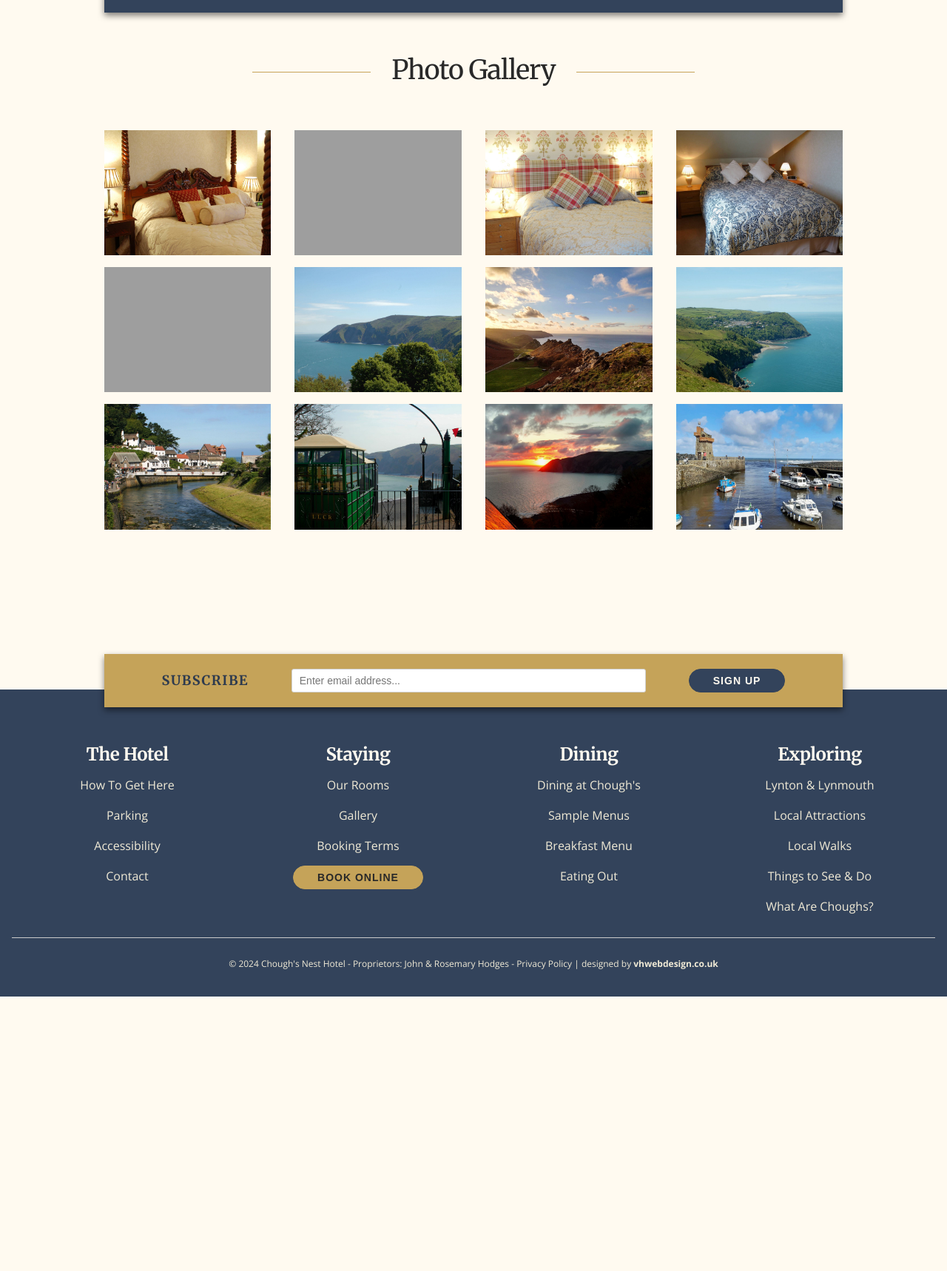
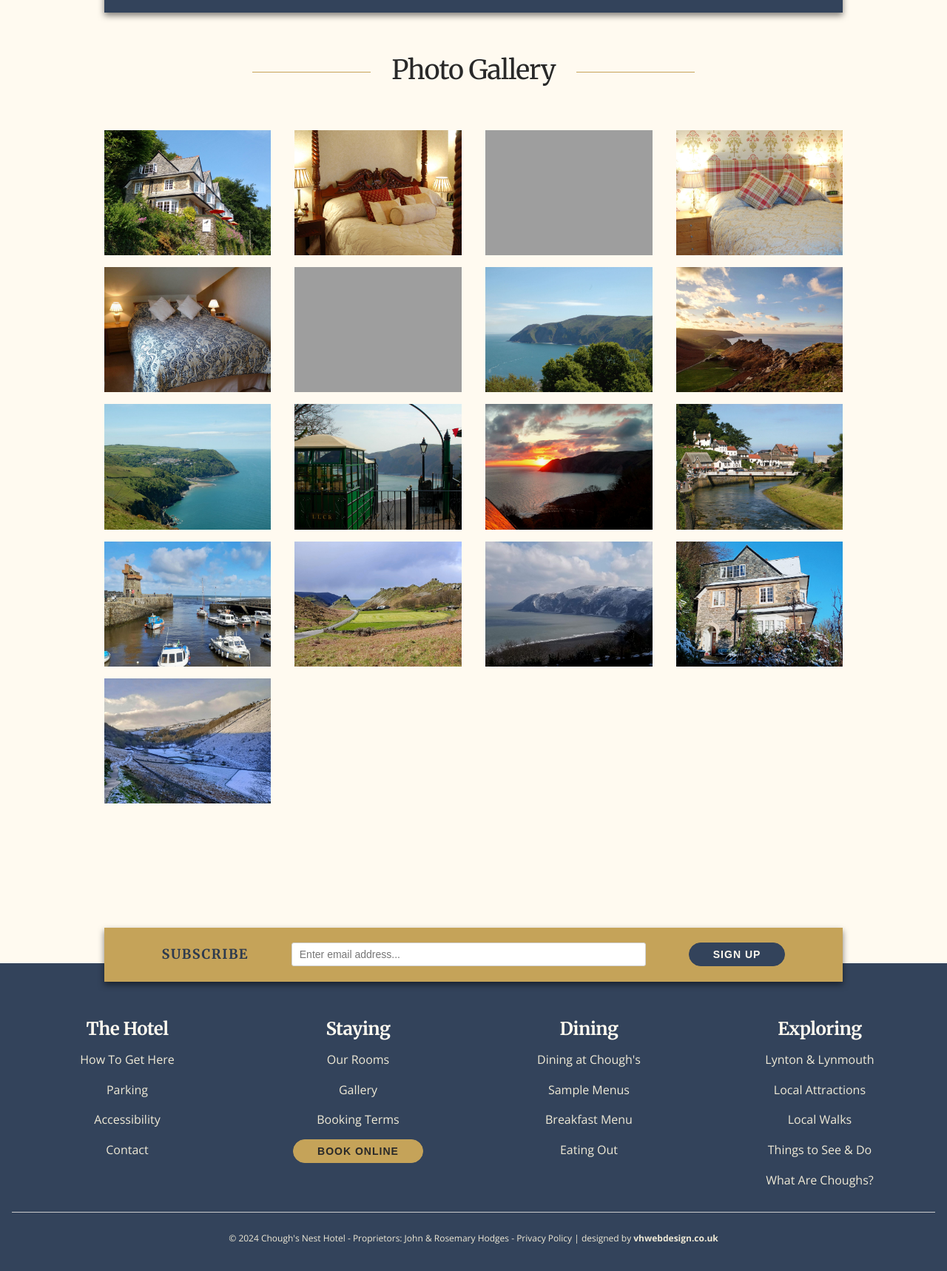
Before and after one commit to victoriahodges/choughs_nest_hotel, a PHP site: page /choughs-nest-hotel/index.php?page=gallery in a window 1280 px wide. Shown: the part 711-2429 px from the top of the page at 74% size. Before the commit the page ends 2058 px from the top, so only its background shows below. Run offline with PHP 8.4, Linux system fonts and the light colour scheme; some libraries are stand-ins or nearby versions; grey boxes are pictures that could not be loaded.

Commit message:
add images to gallery

```diff
--- a/pages/gallery.tpl
+++ b/pages/gallery.tpl
@@ -22,6 +22,9 @@
 		<div class="content">
 			<div class="w3-row grid-wrap narrow-gutter">
 				<div class="w3-col grid-col narrow-gutter s6 l4 xl3 w3-margin-bottom">
+					<img src="[@URL]images/hotel_front.jpg" style="width:100%" onclick="onClick(this)" alt="Chough's Nest Hotel, Lynton, Devon">
+				</div>
+				<div class="w3-col grid-col narrow-gutter s6 l4 xl3 w3-margin-bottom">
 					<img src="[@URL]images/four-poster-nest-bedroom.jpg" style="width:100%" onclick="onClick(this)" alt="Four Poster Nest Bedroom">
 				</div>
 				<div class="w3-col grid-col narrow-gutter s6 l4 xl3 w3-margin-bottom">
@@ -40,13 +43,10 @@
 					<img src="[@URL]images/hotel_view.jpg" style="width:100%" onclick="onClick(this)" alt="View of Foreland Point from Chough's Nest">
 				</div>
 				<div class="w3-col grid-col narrow-gutter s6 l4 xl3 w3-margin-bottom">
-					<img src="[@URL]images/valley_of_rocks_sunset_from _hollerday_hill.jpg" style="width:100%" onclick="onClick(this)" alt="View of Valley of Rocks">
+					<img src="[@URL]images/valley_of_rocks_sunset_from _hollerday_hill.jpg" style="width:100%" onclick="onClick(this)" alt="Valley of Rocks at sunset">
 				</div>
 				<div class="w3-col grid-col narrow-gutter s6 l4 xl3 w3-margin-bottom">
-					<img src="[@URL]images/lynton_and_lynmouth.jpg" style="width:100%" onclick="onClick(this)" alt="View of Lynton &amp; Lynmouth">
-				</div>
-				<div class="w3-col grid-col narrow-gutter s6 l4 xl3 w3-margin-bottom">
-					<img src="[@URL]images/lynmouth.jpg" style="width:100%" onclick="onClick(this)" alt="View of Lynmouth">
+					<img src="[@URL]images/lynton_and_lynmouth.jpg" style="width:100%" onclick="onClick(this)" alt="Lynton &amp; Lynmouth">
 				</div>
 				<div class="w3-col grid-col narrow-gutter s6 l4 xl3 w3-margin-bottom">
 					<img src="[@URL]images/lynton_and_lynmouth_cliff_railway.jpg" style="width:100%" onclick="onClick(this)" alt="The Cliff Railway in Lynton">
@@ -55,7 +55,22 @@
 					<img src="[@URL]images/view_of_sunrise_at_choughs_nest_hotel.jpg" style="width:100%" onclick="onClick(this)" alt="View of the sunrise from Chough's Nest Hotel">
 				</div>
 				<div class="w3-col grid-col narrow-gutter s6 l4 xl3 w3-margin-bottom">
+					<img src="[@URL]images/lynmouth.jpg" style="width:100%" onclick="onClick(this)" alt="Lynmouth">
+				</div>
+				<div class="w3-col grid-col narrow-gutter s6 l4 xl3 w3-margin-bottom">
 					<img src="[@URL]images/lynmouth_harbour.jpg" style="width:100%" onclick="onClick(this)" alt="Lynmouth Harbour">
+				</div>
+				<div class="w3-col grid-col narrow-gutter s6 l4 xl3 w3-margin-bottom">
+					<img src="[@URL]images/valley_of_rocks.jpg" style="width:100%" onclick="onClick(this)" alt="The Valley of Rocks in spring">
+				</div>
+				<div class="w3-col grid-col narrow-gutter s6 l4 xl3 w3-margin-bottom">
+					<img src="[@URL]images/winter_foreland_point_devon.jpg" style="width:100%" onclick="onClick(this)" alt="Foreland Point in winter">
+				</div>
+				<div class="w3-col grid-col narrow-gutter s6 l4 xl3 w3-margin-bottom">
+					<img src="[@URL]images/winter_choughs_nest_hotel.jpg" style="width:100%" onclick="onClick(this)" alt="Chough's Nest Hotel in winter">
+				</div>
+				<div class="w3-col grid-col narrow-gutter s6 l4 xl3 w3-margin-bottom">
+					<img src="[@URL]images/winter_valley_of_rocks.jpg" style="width:100%" onclick="onClick(this)" alt="The Valley of Rocks in winter">
 				</div>
 
 			</div>
--- a/pages/local-attractions-in-Lynton-and-Lynmouth.tpl
+++ b/pages/local-attractions-in-Lynton-and-Lynmouth.tpl
@@ -117,7 +117,7 @@
 							</div>
 						</div>
 						<div class="w3-col grid-col s12 m6 l5">
-							<img class="rest_img box" src="[@URL]images/valley_of_rocks_sunset_from _hollerday_hill.jpg" alt="The Old Bank" />
+							<img class="rest_img box" src="[@URL]images/valley_of_rocks.jpg" alt="The Old Bank" />
 						</div>
 					</div>
 				</div>
```
Also changed, not shown: images/hotel_front.jpg (added), images/valley_of_rocks.jpg (added), images/winter_choughs_nest_hotel.jpg (added), images/winter_foreland_point_devon.jpg (added), images/winter_valley_of_rocks.jpg (added).
